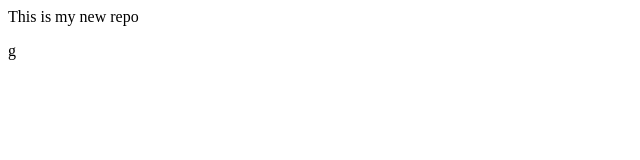
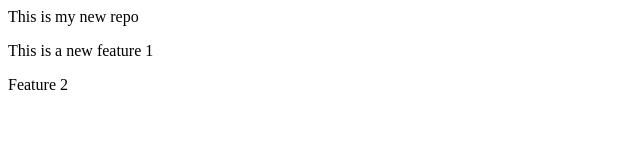
Before and after one commit to iamprakhyath-10/LocalRepo, a plain HTML site: page index.html in a window 1280 px wide. Shown: the whole page, without its empty margins (0-640 px from the left). Drawn offline with Linux system fonts and the light colour scheme.

Commit message:
Add  feature2

```diff
--- a/index.html
+++ b/index.html
@@ -1,2 +1,3 @@
 <p>This is my new repo </p>
-g
+<p>This is a new feature 1</p>
+<p> Feature 2</p>
```
